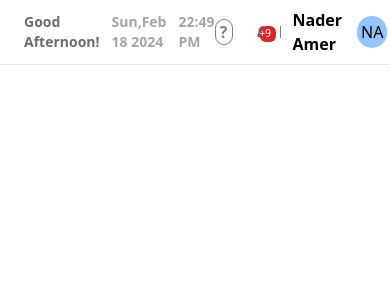
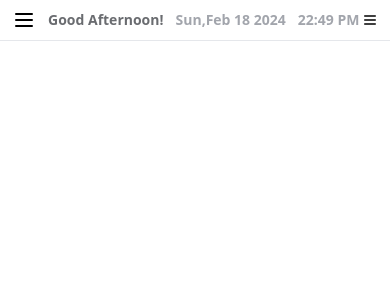
Before and after one commit to Thebrownboy/RenoSystemsDashboard, a React (Vite) app in the folder renosystemsdashboard/: page /home in a window 390 px wide. Shown: the top 300 px of the page. Built offline with nearby package versions, Linux system fonts and the light colour scheme.

Commit message:
customizing the header on small screens

```diff
--- a/renosystemsdashboard/src/components/Header/Header.jsx
+++ b/renosystemsdashboard/src/components/Header/Header.jsx
@@ -1,10 +1,12 @@
-import React, { useEffect, useRef } from "react";
+import React, { useEffect, useRef, useState } from "react";
 import burger from "../../assets/burger.svg";
 import { weekDays, months } from "../../../constants";
 import notificationIcon from "../../assets/notification.svg";
+import burgerIcon from "../../assets/burger.svg";
 function Header({ firstName, lastName, updateSideBarDisplay, sideBarDisplay }) {
   console.log(new Date().getDay());
   const date = new Date();
+  const [showSettings, updateShowSettings] = useState(false);
   return (
     <div className="border-b ">
       <header className="flex items-center justify-between bg-white  px-3 py-2">
@@ -36,7 +38,7 @@ function Header({ firstName, lastName, updateSideBarDisplay, sideBarDisplay }) {
           </div>
         </div>
 
-        <div className="user-settings  flex gap-3  items-center">
+        <div className="hidden  sm:flex text-sm md:text-[1rem] user-settings   gap-3  items-center">
           <p className=" question text-[gray] border-1 border border-[gray] w-8 rounded-full flex justify-center font-bold">
             ?
           </p>
@@ -57,6 +59,38 @@ function Header({ firstName, lastName, updateSideBarDisplay, sideBarDisplay }) {
             {lastName.substring(0, 1)}
           </div>
         </div>
+        <div className="sm:hidden relative ">
+          <div
+            className="cursor-pointer"
+            onClick={() => updateShowSettings(!showSettings)}
+          >
+            <img src={burgerIcon} width={16} height={16} alt="" />
+          </div>
+
+          {showSettings && (
+            <div className=" absolute left-[-64px] top-7 rounded-sm flex  flex-col gap-3 justify-center items-center bg-[#f1eaea] p-5">
+              <p className=" question text-[gray] border-1 border border-[gray] w-8 rounded-full flex justify-center font-bold">
+                ?
+              </p>
+
+              <div
+                className="notification  px-3 relative  before:w-4 before:h-4 before:bg-red-600 before:absolute
+           before:text-[white] before:text-[10px] before:content-['+9'] before:top-0 before:right-1 before:rounded-md "
+              >
+                <img src={notificationIcon} width={20} height={20} alt="" />
+              </div>
+
+              <div className=" font-semibold user-name">
+                {firstName} {lastName}
+              </div>
+
+              <div className=" bg-blue-300 rounded-full p-1">
+                {firstName.substring(0, 1)}
+                {lastName.substring(0, 1)}
+              </div>
+            </div>
+          )}
+        </div>
       </header>
     </div>
   );
```
